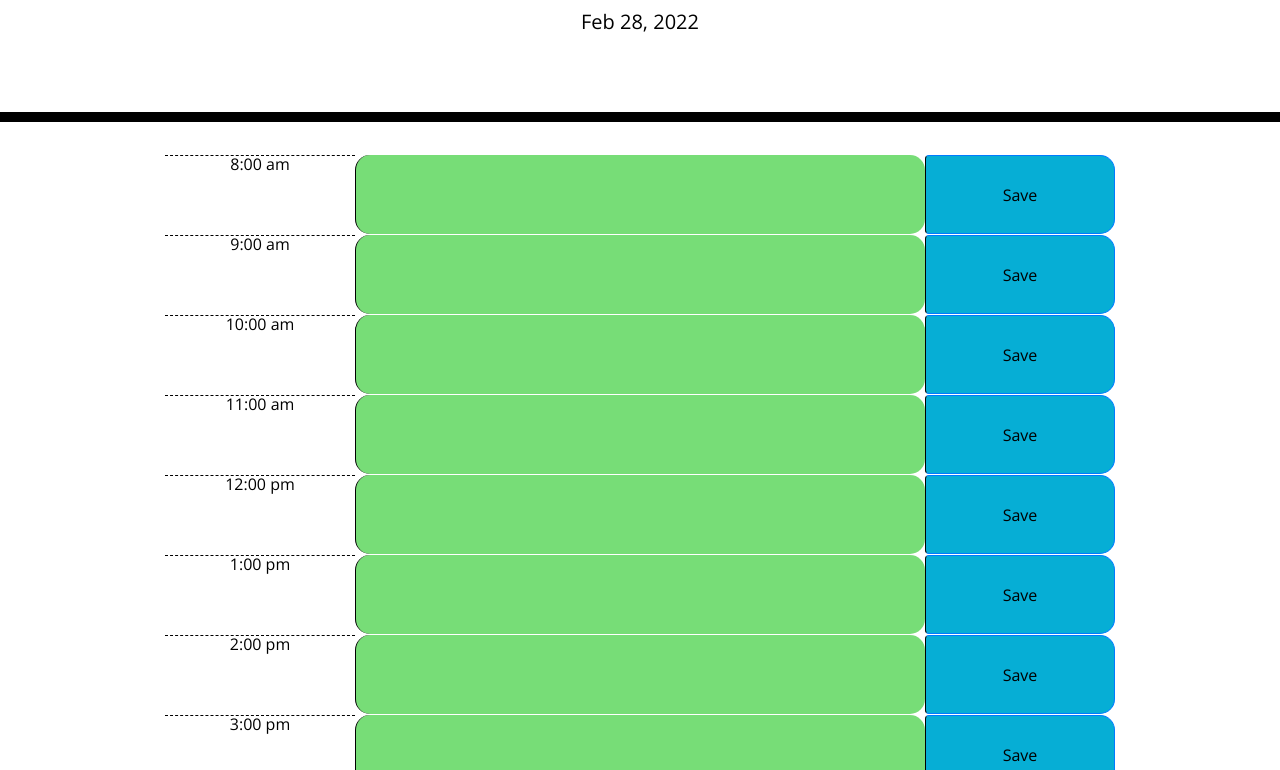
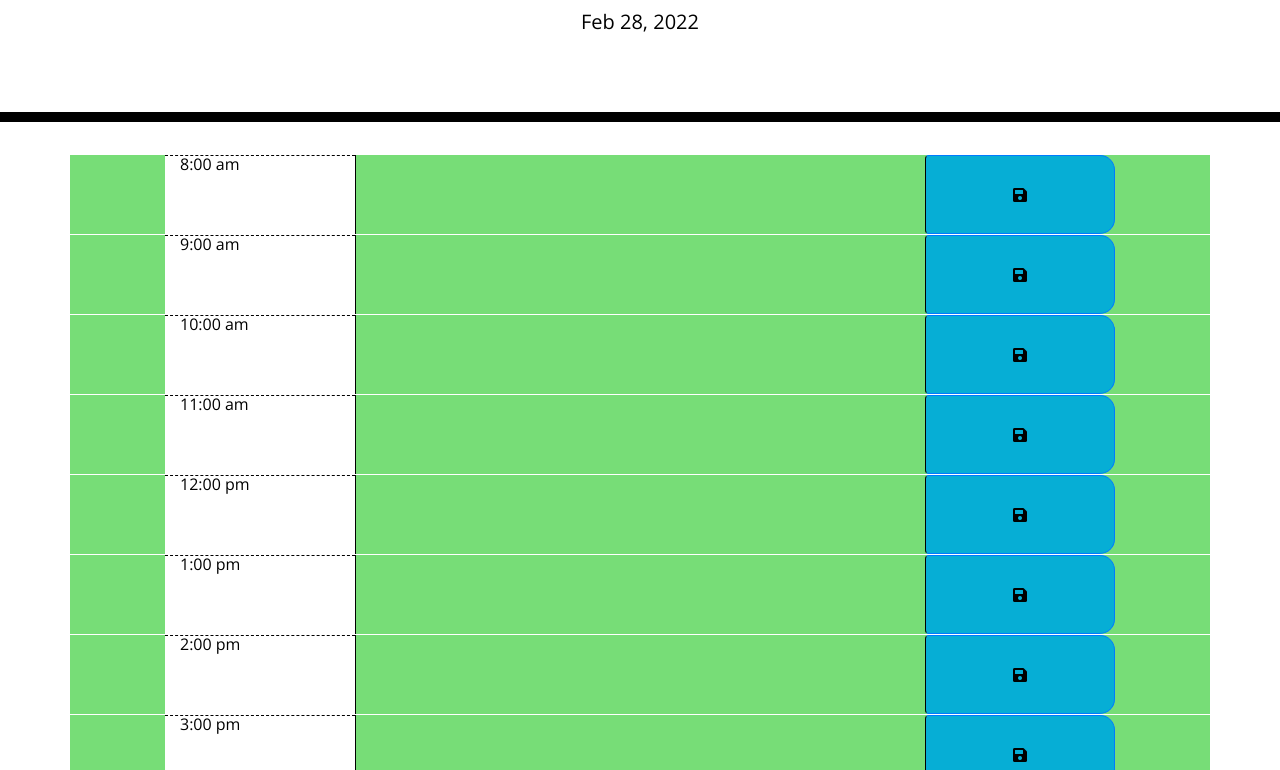
Before and after one commit to NickBroglio/Day-Planner, a plain HTML site: page index.html in a window 1280 px wide. Shown: the part 182-952 px from the top of the page. Drawn offline with nearby package versions, Linux system fonts and the light colour scheme.

Commit message:
final changes

```diff
--- a/index.html
+++ b/index.html
@@ -1,23 +1,14 @@
 <!DOCTYPE html>
 <html lang="en">
+
 <head>
   <meta charset="UTF-8" />
   <meta name="viewport" content="width=device-width, initial-scale=1.0" />
   <meta http-equiv="X-UA-Compatible" content="ie=edge" />
-    <link
-      rel="stylesheet"
-      href="https://stackpath.bootstrapcdn.com/bootstrap/4.3.1/css/bootstrap.min.css"
-    />
-    <link
-      rel="stylesheet"
-      href="https://use.fontawesome.com/releases/v5.8.1/css/all.css"
-      integrity="sha384-50oBUHEmvpQ+1lW4y57PTFmhCaXp0ML5d60M1M7uH2+nqUivzIebhndOJK28anvf"
-      crossorigin="anonymous"
-    />
-    <link
-      href="https://fonts.googleapis.com/css?family=Open+Sans&display=swap"
-      rel="stylesheet"
-    />
+  <link rel="stylesheet" href="https://stackpath.bootstrapcdn.com/bootstrap/4.3.1/css/bootstrap.min.css" />
+  <link rel="stylesheet" href="https://use.fontawesome.com/releases/v5.8.1/css/all.css"
+    integrity="sha384-50oBUHEmvpQ+1lW4y57PTFmhCaXp0ML5d60M1M7uH2+nqUivzIebhndOJK28anvf" crossorigin="anonymous" />
+  <link href="https://fonts.googleapis.com/css?family=Open+Sans&display=swap" rel="stylesheet" />
   <link rel="stylesheet" href="style.css" />
   <title>Work Day Scheduler</title>
 </head>
@@ -30,45 +21,55 @@
   </header>
   <div class="container">
     <!-- Timeblocks go here -->
-      <div class="row time-block d-flex justify-content-center" id="hour-number-8">
+    <div class="row time-area d-flex justify-content-center" id="hour-8">
       <div class="col-2 hour">8:00 am</div>
-        <textarea name="hour_input" id="hour-text-8" class="col-6 time-block"></textarea>
-        <button class="col-2 saveBtn btn btn-primary">Save</button>
+      <textarea id="hour-text-8" class="col-6 text"></textarea>
+      <button class="col-2 saveBtn btn btn-primary"><i class="fas fa-save"></i></button>
     </div>
-      <div class="row time-block d-flex justify-content-center" id="hour-number-8">
+    <div class="row time-area d-flex justify-content-center" id="hour-9">
       <div class="col-2 hour">9:00 am</div>
-        <textarea name="hour_input" id="hour-text-9" class="col-6 time-block"></textarea>
-        <button class="col-2 saveBtn btn btn-primary">Save</button>
+      <textarea id="hour-text-9" class="col-6 text"></textarea>
+      <button class="col-2 saveBtn btn btn-primary"><i class="fas fa-save"></i></button>
     </div>
-      <div class="row time-block d-flex justify-content-center" id="hour-number-8">
+    <div class="row time-area d-flex justify-content-center" id="hour-10">
       <div class="col-2 hour">10:00 am</div>
-        <textarea name="hour_input" id="hour-text-10" class="col-6 time-block"></textarea>
-        <button class="col-2 saveBtn btn btn-primary">Save</button>
+      <textarea id="hour-text-10" class="col-6 text"></textarea>
+      <button class="col-2 saveBtn btn btn-primary"><i class="fas fa-save"></i></button>
     </div>
-      <div class="row time-block d-flex justify-content-center" id="hour-number-8">
+    <div class="row time-area d-flex justify-content-center" id="hour-11">
       <div class="col-2 hour">11:00 am</div>
-        <textarea name="hour_input" id="hour-text-11" class="col-6 time-block"></textarea>
-        <button class="col-2 saveBtn btn btn-primary">Save</button>
+      <textarea id="hour-text-11" class="col-6 text"></textarea>
+      <button class="col-2 saveBtn btn btn-primary"><i class="fas fa-save"></i></button>
     </div>
-      <div class="row time-block d-flex justify-content-center" id="hour-number-8">
+    <div class="row time-area d-flex justify-content-center" id="hour-12">
       <div class="col-2 hour">12:00 pm</div>
-        <textarea name="hour_input" id="hour-text-12" class="col-6 time-block"></textarea>
-        <button class="col-2 saveBtn btn btn-primary">Save</button>
+      <textarea id="hour-text-12" class="col-6 text"></textarea>
+      <button class="col-2 saveBtn btn btn-primary"><i class="fas fa-save"></i></button>
     </div>
-      <div class="row time-block d-flex justify-content-center" id="hour-number-8">
+    <div class="row time-area d-flex justify-content-center" id="hour-13">
       <div class="col-2 hour">1:00 pm</div>
-        <textarea name="hour_input" id="hour-text-13" class="col-6 time-block"></textarea>
-        <button class="col-2 saveBtn btn btn-primary">Save</button>
+      <textarea id="hour-text-13" class="col-6 text"></textarea>
+      <button class="col-2 saveBtn btn btn-primary"><i class="fas fa-save"></i></button>
     </div>
-      <div class="row time-block d-flex justify-content-center" id="hour-number-8">
+    <div class="row time-area d-flex justify-content-center" id="hour-14">
       <div class="col-2 hour">2:00 pm</div>
-        <textarea name="hour_input" id="hour-text-14" class="col-6 time-block"></textarea>
-        <button class="col-2 saveBtn btn btn-primary">Save</button>
+      <textarea id="hour-text-14" class="col-6 text"></textarea>
+      <button class="col-2 saveBtn btn btn-primary"><i class="fas fa-save"></i></button>
     </div>
-      <div class="row time-block d-flex justify-content-center" id="hour-number-8">
+    <div class="row time-area d-flex justify-content-center" id="hour-15">
       <div class="col-2 hour">3:00 pm</div>
-        <textarea name="hour_input" id="hour-text-15" class="col-6 time-block"></textarea>
-        <button class="col-2 saveBtn btn btn-primary">Save</button>
+      <textarea id="hour-text-15" class="col-6 text"></textarea>
+      <button class="col-2 saveBtn btn btn-primary"><i class="fas fa-save"></i></button>
+    </div>
+    <div class="row time-area d-flex justify-content-center" id="hour-16">
+      <div class="col-2 hour">4:00 pm</div>
+      <textarea id="hour-text-15" class="col-6 text"></textarea>
+      <button class="col-2 saveBtn btn btn-primary"><i class="fas fa-save"></i></button>
+    </div>
+    <div class="row time-area d-flex justify-content-center" id="hour-17">
+      <div class="col-2 hour">5:00 pm</div>
+      <textarea id="hour-text-15" class="col-6 text"></textarea>
+      <button class="col-2 saveBtn btn btn-primary"><i class="fas fa-save"></i></button>
     </div>
   </div>
 
@@ -76,4 +77,5 @@
   <script src="https://cdnjs.cloudflare.com/ajax/libs/moment.js/2.24.0/moment.min.js"></script>
   <script src="script.js"></script>
 </body>
+
 </html>
--- a/script.js
+++ b/script.js
@@ -1,22 +1,43 @@
-let currentTime = $("#currentDay").text(moment().format("MMM DD, YYYY"));
-let rightNow = parseInt(moment().format('HH'));
-
-
-$("textarea").each(function(){
-    let time = parseInt($(this).attr("time"));
-    if(time < rightNow){
-        $(this).removeClass("future");
-        $(this).removeClass("present");
+// displays the current time
+$("#currentDay").text(moment().format("MMM DD, YYYY"));
+// once the save button is clicked the function executes the value of the user input and the time is stored in local storage
+$(".saveBtn").on("click", function () {
+    let input = $(this).siblings(".text").val();
+    let timeText = $(this).parent().attr("id");
+    localStorage.setItem(timeText, input);
+});
+// this function executes the time of day and the color of the time area
+function timeColor() {
+    // the current hour is stored in this variable
+    let hour = moment().hours();
+    // for each time area this function will be called
+    $(".time-area").each(function () {
+        // this variable gets the id of the parent element of makes an integer
+        let time = parseInt($(this).attr("id").split("-")[1]);
+        // these if statements determine the current time compare it the time area
+        if (time < hour) {
             $(this).addClass("past");
         }
-    else if(time === rightNow){
-        $(this).removeClass("future");
+        else if (time === hour) {
+            $(this).removeClass("past");
             $(this).addClass("present");
-        $(this).removeClass("past");
         }
         else {
+            $(this).removeClass("past");
+            $(this).removeClass("present");
             $(this).addClass("future");
-        $(this).removeClass("present");
-        $(this).removeClass("past");
         }
     });
+}
+timeColor();
+// this updates the time in an interval
+let interval = setInterval(timeColor, 10000);
+// this gets the data from local storage
+$("#hour-8 .text").val(localStorage.getItem("hour-8"));
+$("#hour-9 .text").val(localStorage.getItem("hour-9"));
+$("#hour-10 .text").val(localStorage.getItem("hour-10"));
+$("#hour-11 .text").val(localStorage.getItem("hour-11"));
+$("#hour-12 .text").val(localStorage.getItem("hour-12"));
+$("#hour-13 .text").val(localStorage.getItem("hour-13"));
+$("#hour-14 .text").val(localStorage.getItem("hour-14"));
+$("#hour-15 .text").val(localStorage.getItem("hour-15"));
```
Also changed, not shown: 1 other file. Lines whose indentation alone changed are shown as unchanged.
